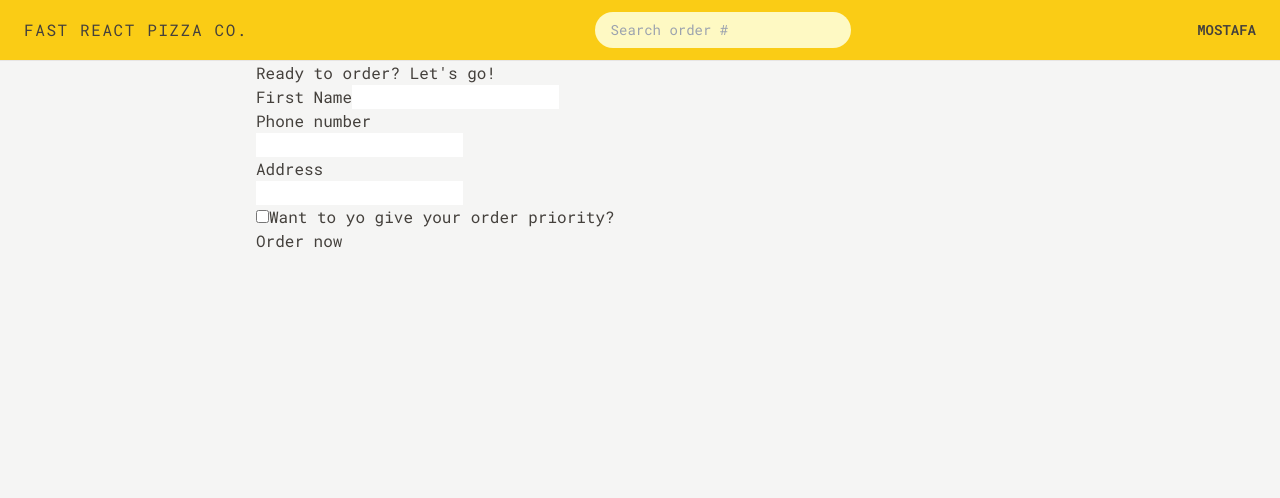
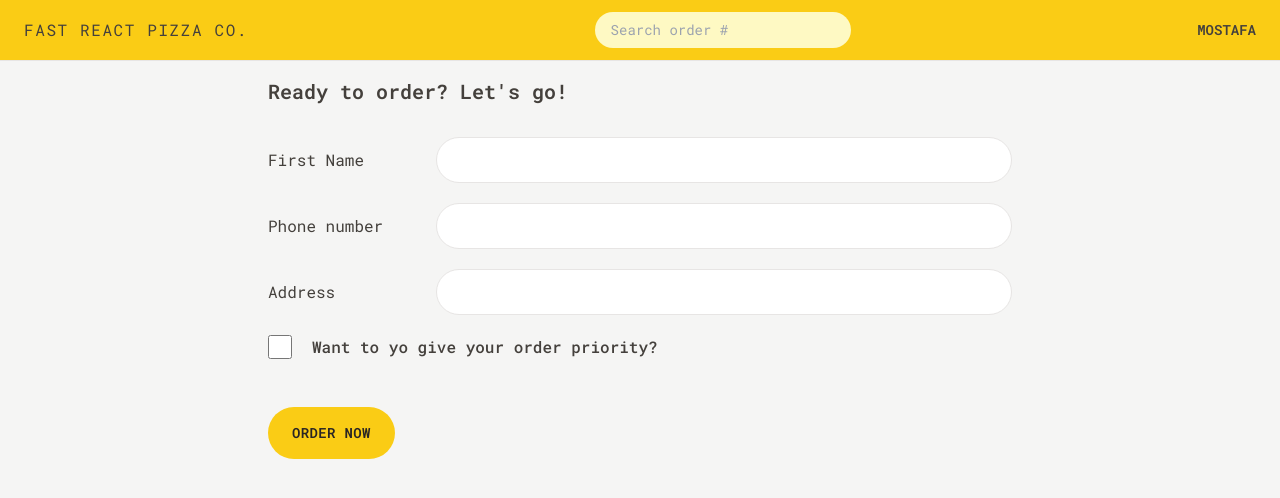
Before and after one commit to MostafaAE/fast-react-pizza, a React (Vite) app: page /order/new in a window 1280 px wide. Shown: the top 498 px of the page. Built offline with nearby package versions, Linux system fonts and the light colour scheme; the HTML template or start-up script is replaced by a standard one.

Commit message:
Style order form

```diff
--- a/src/features/orders/CreateOrder.jsx
+++ b/src/features/orders/CreateOrder.jsx
@@ -1,10 +1,11 @@
 import { Form, redirect, useNavigation, useActionData } from 'react-router-dom';
 import { createOrder } from '../../services/apiRestaurant';
+import Button from '../../ui/Button';
 
 // https://uibakery.io/regex-library/phone-number
-const isValidPhone = str =>
+const isValidPhone = (str) =>
   /^\+?\d{1,4}?[-.\s]?\(?\d{1,3}?\)?[-.\s]?\d{1,4}[-.\s]?\d{1,4}[-.\s]?\d{1,9}$/.test(
-    str
+    str,
   );
 
 const fakeCart = [
@@ -39,47 +40,60 @@
   const cart = fakeCart;
 
   return (
-    <div>
-      <h2>Ready to order? Let's go!</h2>
+    <div className="px-3 py-4">
+      <h2 className="mb-8 text-xl font-semibold">Ready to order? Let's go!</h2>
 
       {/* <Form method="POST" action='order/new'> */}
       <Form method="POST">
-        <div>
-          <label>First Name</label>
-          <input type="text" name="customer" required />
+        <div className="mb-5 flex flex-col justify-between gap-2 sm:flex-row sm:items-center">
+          <label className="sm:basis-40">First Name</label>
+          <input className="input grow" type="text" name="customer" required />
         </div>
 
-        <div>
-          <label>Phone number</label>
-          <div>
-            <input type="tel" name="phone" required />
-          </div>
-          {formErrors?.phone && <p>{formErrors.phone}</p>}
-        </div>
-
-        <div>
-          <label>Address</label>
-          <div>
-            <input type="text" name="address" required />
+        <div className="mb-5 flex flex-col justify-between gap-2 sm:flex-row sm:items-center">
+          <label className="sm:basis-40">Phone number</label>
+          <div className="grow">
+            <input className="input w-full" type="tel" name="phone" required />
+            {formErrors?.phone && (
+              <p className="mt-2 rounded-md bg-red-100 px-2 py-2 text-xs text-red-700">
+                {formErrors.phone}
+              </p>
+            )}
           </div>
         </div>
 
-        <div>
+        <div className="mb-5 flex flex-col justify-between gap-2 sm:flex-row sm:items-center">
+          <label className="sm:basis-40">Address</label>
+          <div className="grow">
+            <input
+              className="input w-full"
+              type="text"
+              name="address"
+              required
+            />
+          </div>
+        </div>
+
+        <div className="mb-12 flex items-center gap-5">
           <input
+            className="h-6 w-6 accent-yellow-400 focus:outline-none focus:ring focus:ring-yellow-400 focus:ring-offset-2"
             type="checkbox"
             name="priority"
             id="priority"
             // value={withPriority}
             // onChange={(e) => setWithPriority(e.target.checked)}
           />
-          <label htmlFor="priority">Want to yo give your order priority?</label>
+          <label htmlFor="priority" className="font-medium">
+            Want to yo give your order priority?
+          </label>
         </div>
 
         <div>
           <input type="hidden" name="cart" value={JSON.stringify(cart)} />
-          <button disabled={isSubmitting}>
+
+          <Button disabled={isSubmitting} type={'primary'}>
             {isSubmitting ? 'Placing order...' : 'Order now'}
-          </button>
+          </Button>
         </div>
       </Form>
     </div>
--- a/src/index.css
+++ b/src/index.css
@@ -4,7 +4,7 @@
 
 @layer components {
   .input {
-    @apply w-full rounded-full border border-stone-200 px-4 py-2 text-sm transition-all duration-300 placeholder:text-stone-400 focus:outline-none focus:ring focus:ring-yellow-400 md:px-6 md:py-3;
+    @apply rounded-full border border-stone-200 px-4 py-2 text-sm transition-all duration-300 placeholder:text-stone-400 focus:outline-none focus:ring focus:ring-yellow-400 md:px-6 md:py-3;
   }
 
   /* https://dev.to/afif/i-made-100-css-loaders-for-your-next-project-4eje */
--- a/src/ui/Button.jsx
+++ b/src/ui/Button.jsx
@@ -2,13 +2,13 @@
 
 function Button({ children, disabled, to, type }) {
   const base =
-    'inline-block rounded-full bg-yellow-400 font-semibold uppercase tracking-wide text-stone-800 transition-colors duration-300 hover:bg-yellow-300 focus:bg-yellow-300 focus:outline-none focus:ring focus:ring-yellow-300 focus:ring-offset-2 disabled:cursor-not-allowed';
+    'inline-block text-sm rounded-full bg-yellow-400 font-semibold uppercase tracking-wide text-stone-800 transition-colors duration-300 hover:bg-yellow-300 focus:bg-yellow-300 focus:outline-none focus:ring focus:ring-yellow-300 focus:ring-offset-2 disabled:cursor-not-allowed';
 
   const styles = {
     primary: base + ' px-4 py-3 md:px-6 md:py-4',
 
     secondary:
-      'inline-block rounded-full font-semibold uppercase tracking-wide px-4 py-2.5 md:px-6 md:py-3.5 border-2 border-stone-300 text-stone-400 focus:ring-stone-200 focus:bg-stone-300 hover:bg-stone-300 hover:text-stone-800 focus:text-stone-800 transition-colors duration-300 focus:outline-none focus:ring focus:ring-offset-2 disabled:cursor-not-allowed',
+      'inline-block text-sm rounded-full font-semibold uppercase tracking-wide px-4 py-2.5 md:px-6 md:py-3.5 border-2 border-stone-300 text-stone-400 focus:ring-stone-200 focus:bg-stone-300 hover:bg-stone-300 hover:text-stone-800 focus:text-stone-800 transition-colors duration-300 focus:outline-none focus:ring focus:ring-offset-2 disabled:cursor-not-allowed',
 
     small: base + ' text-xs px-4 py-2 md:px-5 md:py-2.5',
   };
```
